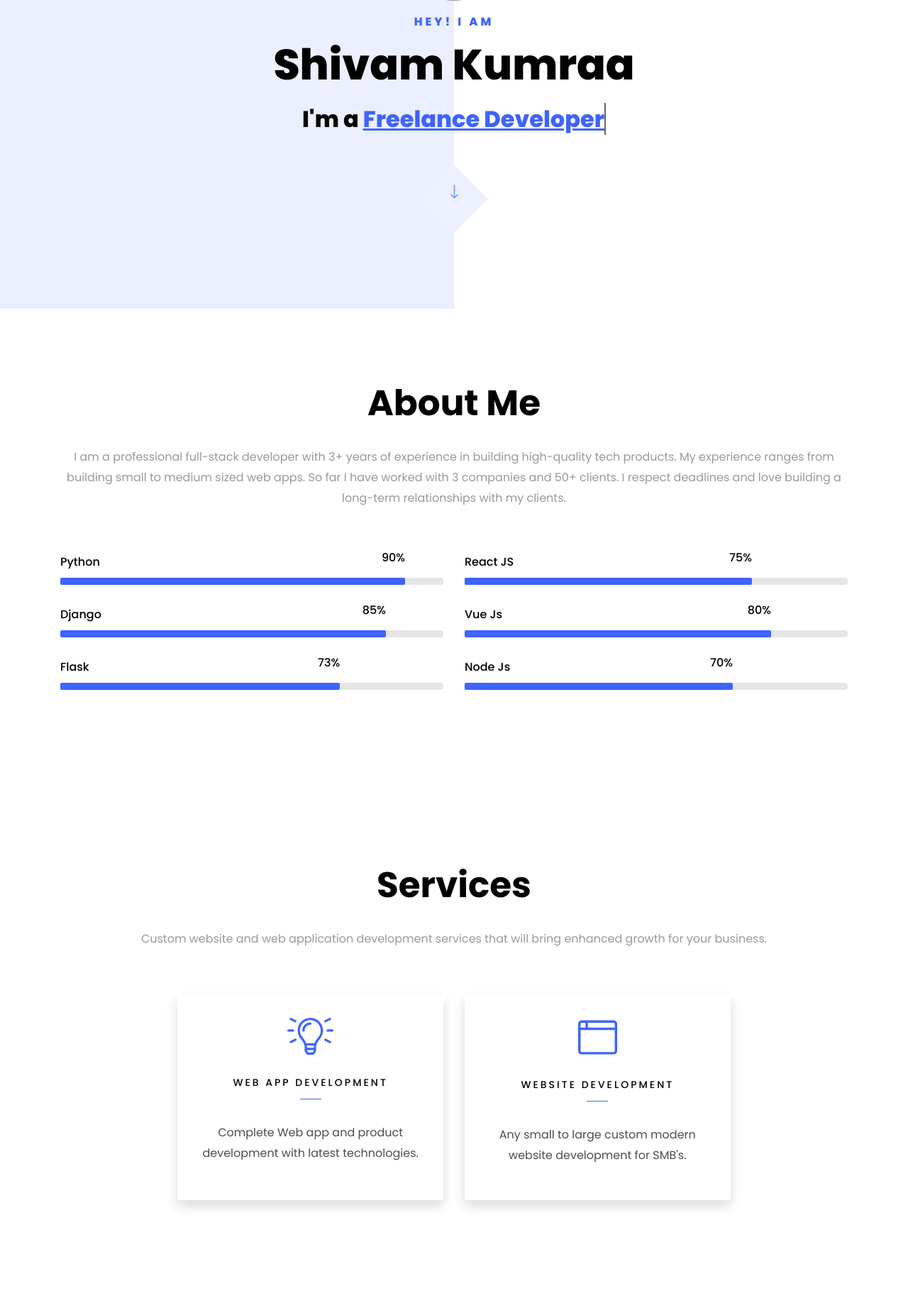
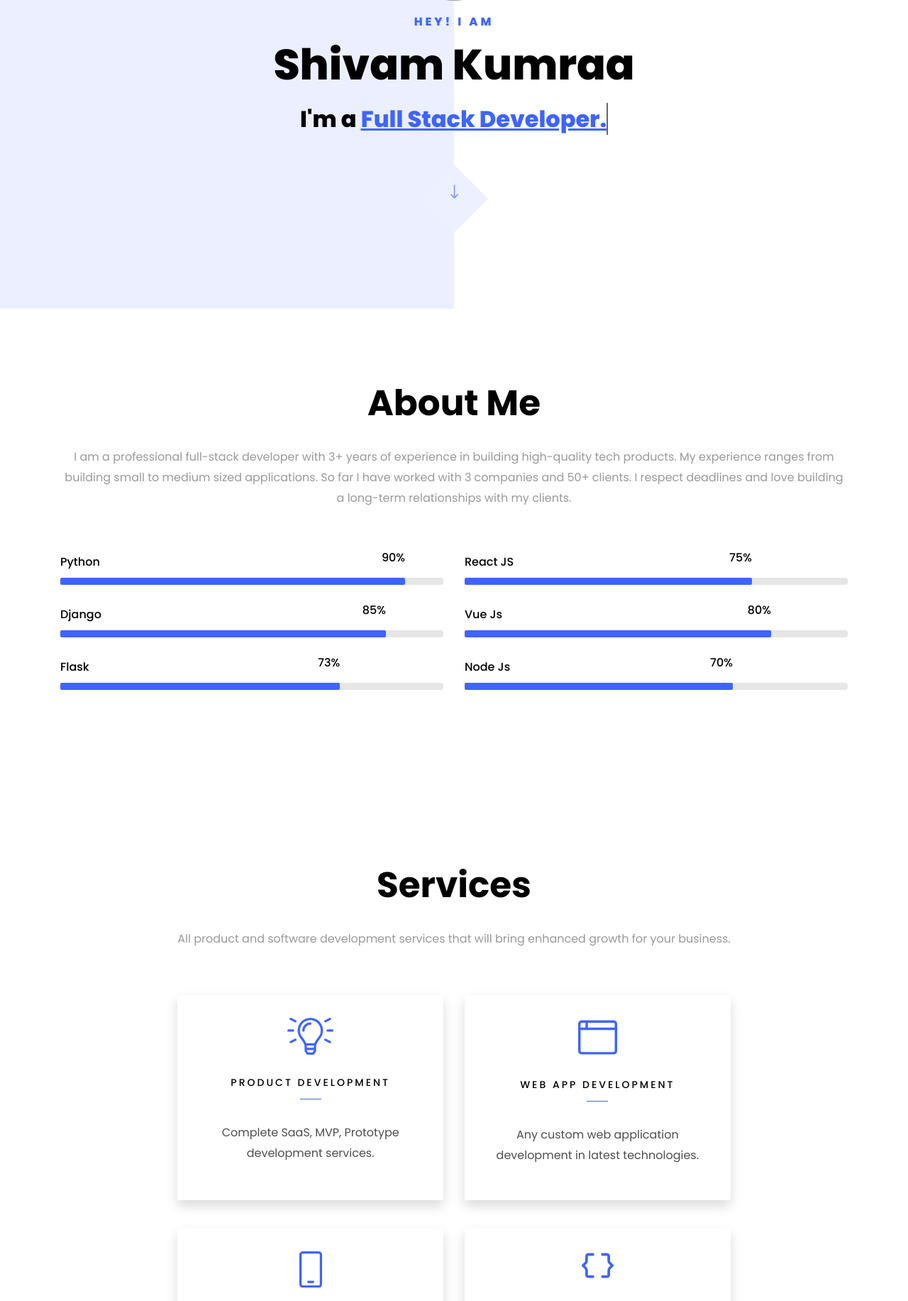
Before and after one commit to shivamkumraa9/shivamkumraa, a Django app: page / in a window 1280 px wide. Shown: the part 365-2198 px from the top of the page at 71% size. Run offline with Django 3.2, Linux system fonts and the light colour scheme; some libraries are stand-ins or nearby versions.

Commit message:
landing page copy improved, services added

```diff
--- a/simple/templates/simple/index.html
+++ b/simple/templates/simple/index.html
@@ -2,7 +2,7 @@
 {% load static %}
 <html lang="en">
   <head>
-    <title>Shivam Kumraa | Freelance Web Developer</title>
+    <title>Shivam Kumraa | Full Stack Developer</title>
     <meta charset="utf-8">
     <meta name="viewport" content="width=device-width, initial-scale=1, shrink-to-fit=no">
 
@@ -61,7 +61,7 @@
 								  <span
 								     class="txt-rotate"
 								     data-period="2000"
-								     data-rotate='[ "Freelance Developer.", "Full Stack Developer."]'></span>
+								     data-rotate='["Full Stack Developer."]'></span>
 								</h2>
 
 							</div>
@@ -84,7 +84,7 @@
 				  <h2 class="mb-4">About Me</h2>
 				</div>
 				<p class="text-center container">
-					I am a professional full-stack developer with 3+ years of experience in building high-quality tech products. My experience ranges from building small to medium sized web apps. So far I have worked with 3 companies and 50+ clients. I respect deadlines and love building a long-term relationships with my clients.
+					I am a professional full-stack developer with 3+ years of experience in building high-quality tech products. My experience ranges from building small to medium sized applications. So far I have worked with 3 companies and 50+ clients. I respect deadlines and love building a long-term relationships with my clients.
 				  </p>
 			  </div>
     	</div>
@@ -233,7 +233,7 @@
           <div class="col-md-12 heading-section text-center">
           	<h1 class="big big-2">Services</h1>
             <h2 class="mb-4">Services</h2>
-            <p>Custom website and web application development services that will bring enhanced growth for your business.</p>
+            <p>All product and software development services that will bring enhanced growth for your business.</p>
           </div>
         </div>
     		<div class="row">
@@ -245,8 +245,8 @@
 								<!-- <svg width="45px" aria-hidden="true" focusable="false" data-prefix="fas" data-icon="tablet-alt" role="img" xmlns="http://www.w3.org/2000/svg" viewBox="0 0 448 512" class="svg-inline--fa fa-tablet-alt fa-w-14 fa-2x"><path fill="currentColor" d="M400 0H48C21.5 0 0 21.5 0 48v416c0 26.5 21.5 48 48 48h352c26.5 0 48-21.5 48-48V48c0-26.5-21.5-48-48-48zM224 480c-17.7 0-32-14.3-32-32s14.3-32 32-32 32 14.3 32 32-14.3 32-32 32zm176-108c0 6.6-5.4 12-12 12H60c-6.6 0-12-5.4-12-12V60c0-6.6 5.4-12 12-12h328c6.6 0 12 5.4 12 12v312z" class=""></path></svg> -->
 							</span>
 							<div class="desc">
-								<h3 class="mb-5">Web App Development</h3>
-								<p>Complete Web app and product development with latest technologies.</p>
+								<h3 class="mb-5">Product Development</h3>
+								<p>Complete SaaS, MVP, Prototype development services.</p>
 							</div>
 						</a>
 					</div>
@@ -257,8 +257,35 @@
 								<svg width="55px" aria-hidden="true" focusable="false" data-prefix="fal" data-icon="browser" role="img" xmlns="http://www.w3.org/2000/svg" viewBox="0 0 512 512" class="svg-inline--fa fa-browser fa-w-16 fa-2x"><path fill="currentColor" d="M464 32H48C21.5 32 0 53.5 0 80v352c0 26.5 21.5 48 48 48h416c26.5 0 48-21.5 48-48V80c0-26.5-21.5-48-48-48zM32 80c0-8.8 7.2-16 16-16h48v64H32V80zm448 352c0 8.8-7.2 16-16 16H48c-8.8 0-16-7.2-16-16V160h448v272zm0-304H128V64h336c8.8 0 16 7.2 16 16v48z" class=""></path></svg>
 							</span>
 							<div class="desc">
-								<h3 class="mb-5">Website Development</h3>
-								<p>Any small to large custom modern website development for SMB's.</p>
+								<h3 class="mb-5">Web App Development</h3>
+								<p>Any custom web application development in latest technologies.</p>
+							</div>
+						</a>
+					</div>
+					<div class="col-lg-2"></div>
+				</div>
+				<div class="row">
+					<div class="col-lg-2"></div>
+					<div class="col-lg-4 col-md-6 text-center d-flex">
+						<a href="javascript:void(0);" class="services-1 shadow">
+							<span class="icon">
+								<svg width="32px" aria-hidden="true" focusable="false" data-prefix="fal" data-icon="mobile-android" role="img" xmlns="http://www.w3.org/2000/svg" viewBox="0 0 320 512" class="svg-inline--fa fa-mobile-android fa-w-10 fa-2x"><path fill="currentColor" d="M196 448h-72c-6.6 0-12-5.4-12-12v-8c0-6.6 5.4-12 12-12h72c6.6 0 12 5.4 12 12v8c0 6.6-5.4 12-12 12zM320 48v416c0 26.5-21.5 48-48 48H48c-26.5 0-48-21.5-48-48V48C0 21.5 21.5 0 48 0h224c26.5 0 48 21.5 48 48zm-32 0c0-8.8-7.2-16-16-16H48c-8.8 0-16 7.2-16 16v416c0 8.8 7.2 16 16 16h224c8.8 0 16-7.2 16-16V48z" class=""></path></svg>
+								<!-- <svg width="45px" aria-hidden="true" focusable="false" data-prefix="fas" data-icon="tablet-alt" role="img" xmlns="http://www.w3.org/2000/svg" viewBox="0 0 448 512" class="svg-inline--fa fa-tablet-alt fa-w-14 fa-2x"><path fill="currentColor" d="M400 0H48C21.5 0 0 21.5 0 48v416c0 26.5 21.5 48 48 48h352c26.5 0 48-21.5 48-48V48c0-26.5-21.5-48-48-48zM224 480c-17.7 0-32-14.3-32-32s14.3-32 32-32 32 14.3 32 32-14.3 32-32 32zm176-108c0 6.6-5.4 12-12 12H60c-6.6 0-12-5.4-12-12V60c0-6.6 5.4-12 12-12h328c6.6 0 12 5.4 12 12v312z" class=""></path></svg> -->
+							</span>
+							<div class="desc">
+								<h3 class="mb-5">Mobile App Development</h3>
+								<p>Fully featured mobile application development in react native.</p>
+							</div>
+						</a>
+					</div>
+					<div class="col-lg-4 col-md-6 text-center d-flex">
+						<a href="javascript:void(0);" class="services-1 shadow">
+							<span class="icon">
+								<svg width="45px" aria-hidden="true" focusable="false" data-prefix="far" data-icon="brackets-curly" role="img" xmlns="http://www.w3.org/2000/svg" viewBox="0 0 576 512" class="svg-inline--fa fa-brackets-curly fa-w-18 fa-2x"><path fill="currentColor" d="M208 32h-88a56 56 0 0 0-56 56v77.49a40 40 0 0 1-11.72 28.29L7 239a24 24 0 0 0 0 34l45.24 45.24A40 40 0 0 1 64 346.52V424a56 56 0 0 0 56 56h88a16 16 0 0 0 16-16v-16a16 16 0 0 0-16-16h-88a8 8 0 0 1-8-8v-77.48a88.06 88.06 0 0 0-25.78-62.24L57.93 256l28.29-28.28A88.06 88.06 0 0 0 112 165.48V88a8 8 0 0 1 8-8h88a16 16 0 0 0 16-16V48a16 16 0 0 0-16-16zm361 207l-45.25-45.24A40.07 40.07 0 0 1 512 165.48V88a56 56 0 0 0-56-56h-88a16 16 0 0 0-16 16v16a16 16 0 0 0 16 16h88a8 8 0 0 1 8 8v77.48a88 88 0 0 0 25.78 62.24L518.06 256l-28.28 28.28A88 88 0 0 0 464 346.52V424a8 8 0 0 1-8 8h-88a16 16 0 0 0-16 16v16a16 16 0 0 0 16 16h88a56 56 0 0 0 56-56v-77.49a40 40 0 0 1 11.72-28.29L569 273a24 24 0 0 0 0-34z" class=""></path></svg>
+							</span>
+							<div class="desc">
+								<h3 class="mb-5">UI/UX Design</h3>
+								<p>Get user friendly UI/UX design for your complex tech products.</p>
 							</div>
 						</a>
 					</div>
@@ -305,7 +332,7 @@
           <div class="col-md-12 heading-section text-center">
           	<h1 class="big big-2">Projects</h1>
             <h2 class="mb-4">Our Projects</h2>
-            <p>Take a look at some of my sample web app projects</p>
+            <p>Take a look at some of my sample projects</p>
           </div>
         </div>
     		<div class="row">
@@ -410,9 +437,9 @@
 					<p style="color: rgba(0, 0, 0, 0.7);">
 					<span style="font-weight: 600;">Technologies:</span> Django, Python, Bootstrap, Jquery, Postgresql.
 					</p>
-					<p style="color: rgba(0, 0, 0, 0.7);">
+					<!-- <p style="color: rgba(0, 0, 0, 0.7);">
 						<span style="font-weight: 600;">Live Demo:</span> <a href="https://shivamkumraa9.pythonanywhere.com/" target="_blank">https://shivamkumraa9.pythonanywhere.com/</a>
-						</p>
+						</p> -->
 				  </div>
 
 			</div>
@@ -466,9 +493,9 @@
 					<p style="color: rgba(0, 0, 0, 0.7);">
 					<span style="font-weight: 600;">Technologies:</span> ExpressJs, ReactJS, MongoDB, Bootstrap.
 					</p>
-					<p style="color: rgba(0, 0, 0, 0.7);">
+					<!-- <p style="color: rgba(0, 0, 0, 0.7);">
 						<span style="font-weight: 600;">Live Demo:</span> <a href="https://devform.herokuapp.com/" target="_blank">https://devform.herokuapp.com/</a>
-						</p>
+						</p> -->
 				  </div>
 
 			</div>
@@ -518,9 +545,9 @@
 					<p style="color: rgba(0, 0, 0, 0.7);">
 					<span style="font-weight: 600;">Technologies:</span> Javascript, Express js, Bootstrap, Socket IO.
 					</p>
-					<p style="color: rgba(0, 0, 0, 0.7);">
+					<!-- <p style="color: rgba(0, 0, 0, 0.7);">
 						<span style="font-weight: 600;">Live Demo:</span> <a href="https://iprivate-chat.herokuapp.com/" target="_blank">https://iprivate-chat.herokuapp.com/</a>
-						</p>
+						</p> -->
 				  </div>
 
 			</div>
@@ -574,9 +601,9 @@
 					<p style="color: rgba(0, 0, 0, 0.7);">
 					<span style="font-weight: 600;">Technologies:</span> Django, Python, Bootstrap, Jquery, Postgresql.
 					</p>
-					<p style="color: rgba(0, 0, 0, 0.7);">
+					<!-- <p style="color: rgba(0, 0, 0, 0.7);">
 						<span style="font-weight: 600;">Live Demo:</span> <a href="https://pizzaio.herokuapp.com/" target="_blank">https://pizzaio.herokuapp.com/</a>
-						</p>
+						</p> -->
 				  </div>
 
 			</div>
@@ -655,8 +682,8 @@
 			<div class="container">
 				<div class="row justify-content-center">
 					<div class="col-md-7 text-center">
-						<h2>I'm <span>Available</span> for freelancing</h2>
-						<p>Feel free to contact and hire me for any product or full stack web application development.</p>
+						<h2>I'm <span>Available</span> for Hiring</h2>
+						<p>Feel free to contact and hire me for any product or software development.</p>
 						<p class="mb-0"><a href="#contact-section" class="btn btn-primary py-3 px-5">Hire me</a></p>
 					</div>
 				</div>
```
